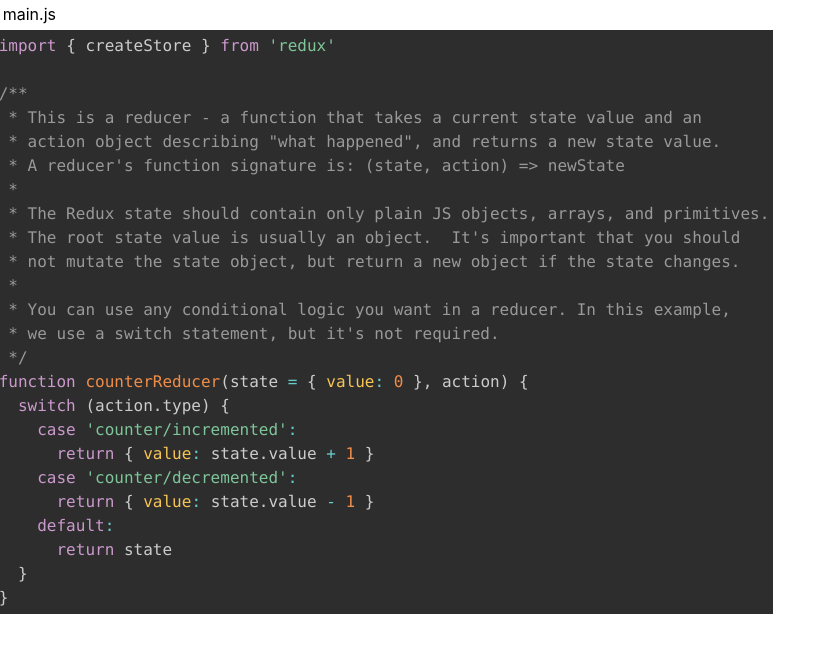
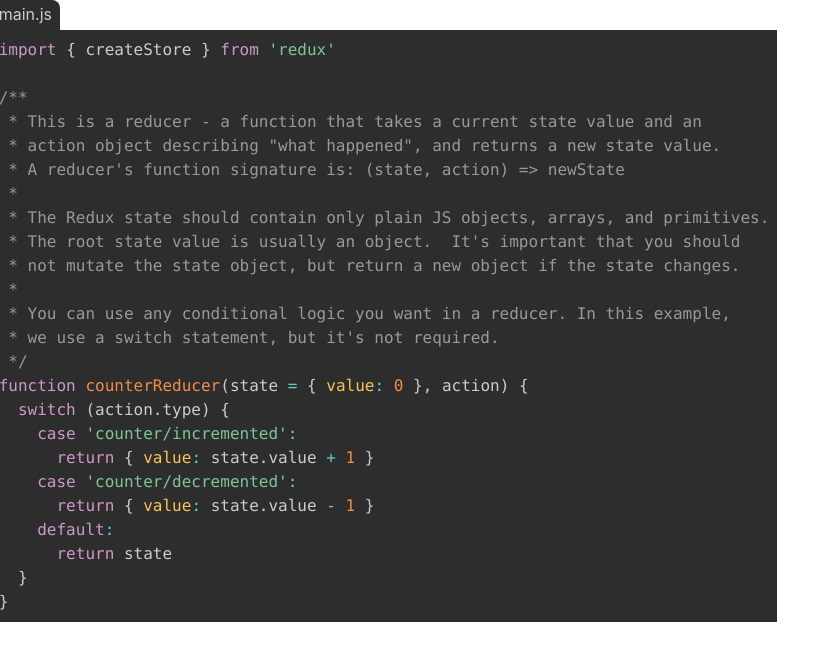
Before and after one commit to richardimaoka/react-component-factory, a React (Create React App) app: page / in a window 1280 px wide. Shown: the top 660 px of the page, without its empty margins (0-840 px from the left). Built offline with nearby package versions, Linux system fonts and the light colour scheme.

Commit message:
minor adjustment to the file view

```diff
--- a/src/App.tsx
+++ b/src/App.tsx
@@ -10,13 +10,22 @@ interface FileTabProps {
 export const FileTab = ({ filename }: FileTabProps) => (
   <div
     css={css`
-      padding-top: 4px;
-      padding-bottom: 6px;
-      padding-right: 8px;
-      padding-left: 8px;
+      display: flex;
     `}
   >
-    {filename}
+    <div
+      css={css`
+        border-top-right-radius: 8px;
+        padding-top: 4px;
+        padding-bottom: 6px;
+        padding-right: 8px;
+        padding-left: 8px;
+        background-color: #2d2d2d;
+        color: #ccc;
+      `}
+    >
+      {filename}
+    </div>
   </div>
 )
 
@@ -33,7 +42,12 @@ export const FileContent = ({ filecontent }: FileContentProps) => {
   })
 
   return (
-    <div>
+    <div
+      css={css`
+        padding: 8px;
+        background-color: #2d2d2d;
+      `}
+    >
       <pre>
         <code ref={codeElement} className={'lang-js'}>
           {filecontent}
--- a/src/prism-tomorrow.css
+++ b/src/prism-tomorrow.css
@@ -29,7 +29,7 @@ pre[class*='language-'] {
 
 /* Code blocks */
 pre[class*='language-'] {
-  padding: 4px;
+  padding: 0px;
   margin: 0px;
   overflow: auto;
 }
```
